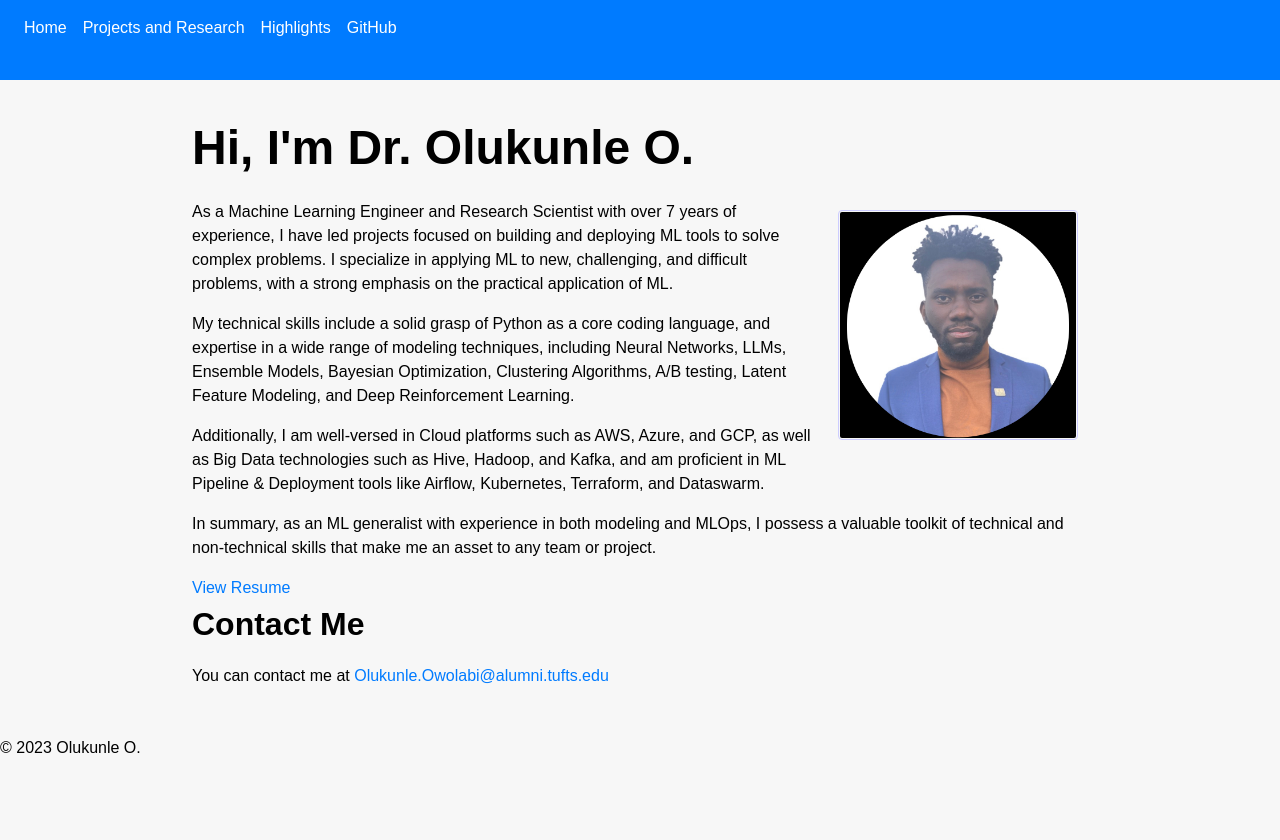
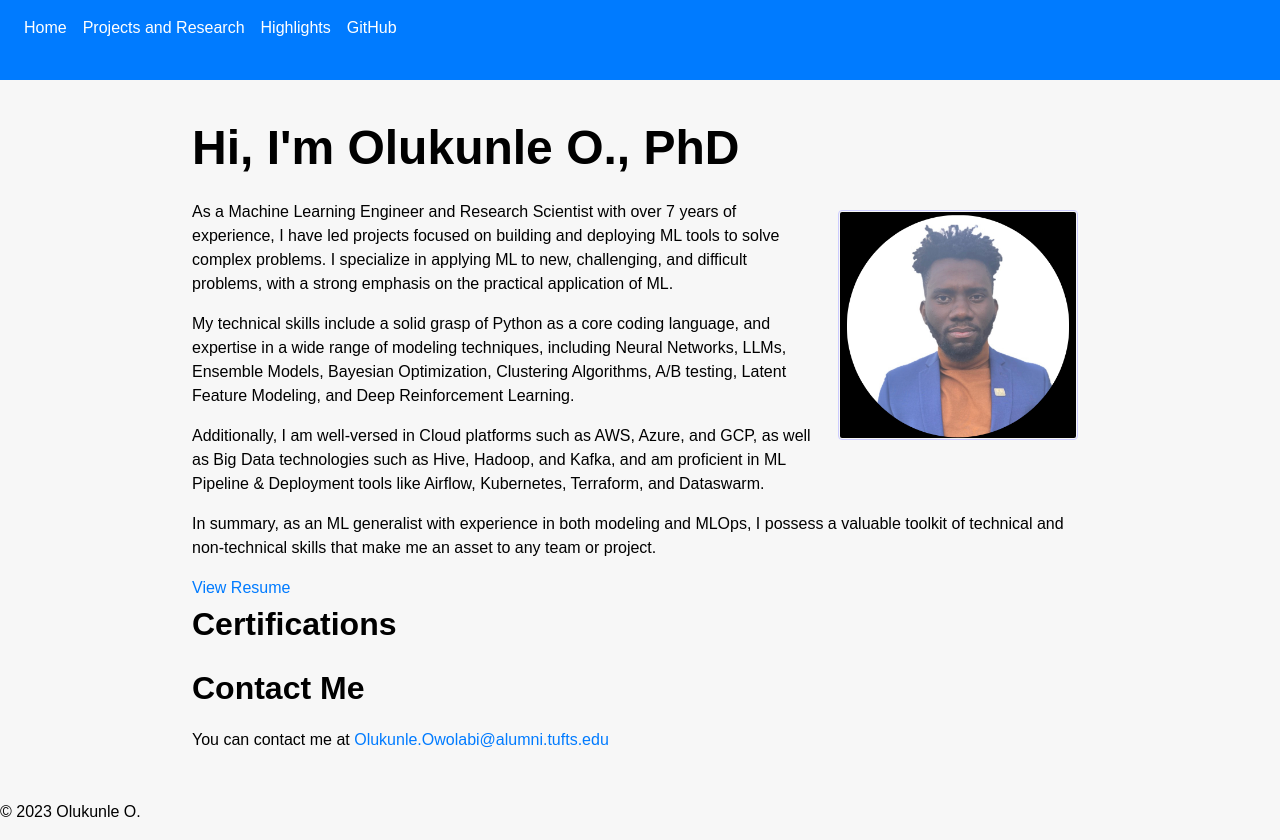
Before and after one commit to Qunlexie/qunlexie.github.io, a plain HTML site: page index.html in a window 1280 px wide. Before the commit the page ends 800 px from the top, so only its background shows below. Drawn offline with Linux system fonts and the light colour scheme; a script that the page names is missing.

Commit message:
Edit certifications section

```diff
--- a/index.html
+++ b/index.html
@@ -20,7 +20,7 @@
     </header>
     <main>
       <section class="hero">
-        <h1>Hi, I'm Dr. Olukunle O.</h1>
+        <h1>Hi, I'm Olukunle O., PhD </h1>
         <img src="profile.jpg" alt="Profile Picture" class="profile-pic">
         <p>
           As a Machine Learning Engineer and Research Scientist with over 7
@@ -48,8 +48,12 @@
           skills that make me an asset to any team or project.
         </p>
         <a href="resume.pdf" class="btn">View Resume</a>
-        <div data-iframe-width="150" data-iframe-height="270" data-share-badge-id="0b440fbe-9731-47e4-806e-b8bd3fec5714" data-share-badge-host="https://www.credly.com"></div><script type="text/javascript" async src="//cdn.credly.com/assets/utilities/embed.js"></script>
-        <div data-iframe-width="150" data-iframe-height="270" data-share-badge-id="a18f6bf4-85dd-4f6e-b62e-51f370ad1b34" data-share-badge-host="https://www.credly.com"></div><script type="text/javascript" async src="//cdn.credly.com/assets/utilities/embed.js"></script>
+
+        <section id="certifications">
+          <h2>Certifications</h2>
+          <div data-iframe-width="150" data-iframe-height="270" data-share-badge-id="0b440fbe-9731-47e4-806e-b8bd3fec5714" data-share-badge-host="https://www.credly.com"></div><script type="text/javascript" async src="//cdn.credly.com/assets/utilities/embed.js"></script>
+          <div data-iframe-width="150" data-iframe-height="270" data-share-badge-id="a18f6bf4-85dd-4f6e-b62e-51f370ad1b34" data-share-badge-host="https://www.credly.com"></div><script type="text/javascript" async src="//cdn.credly.com/assets/utilities/embed.js"></script>
+        </section>
 
 
       </section>
```
